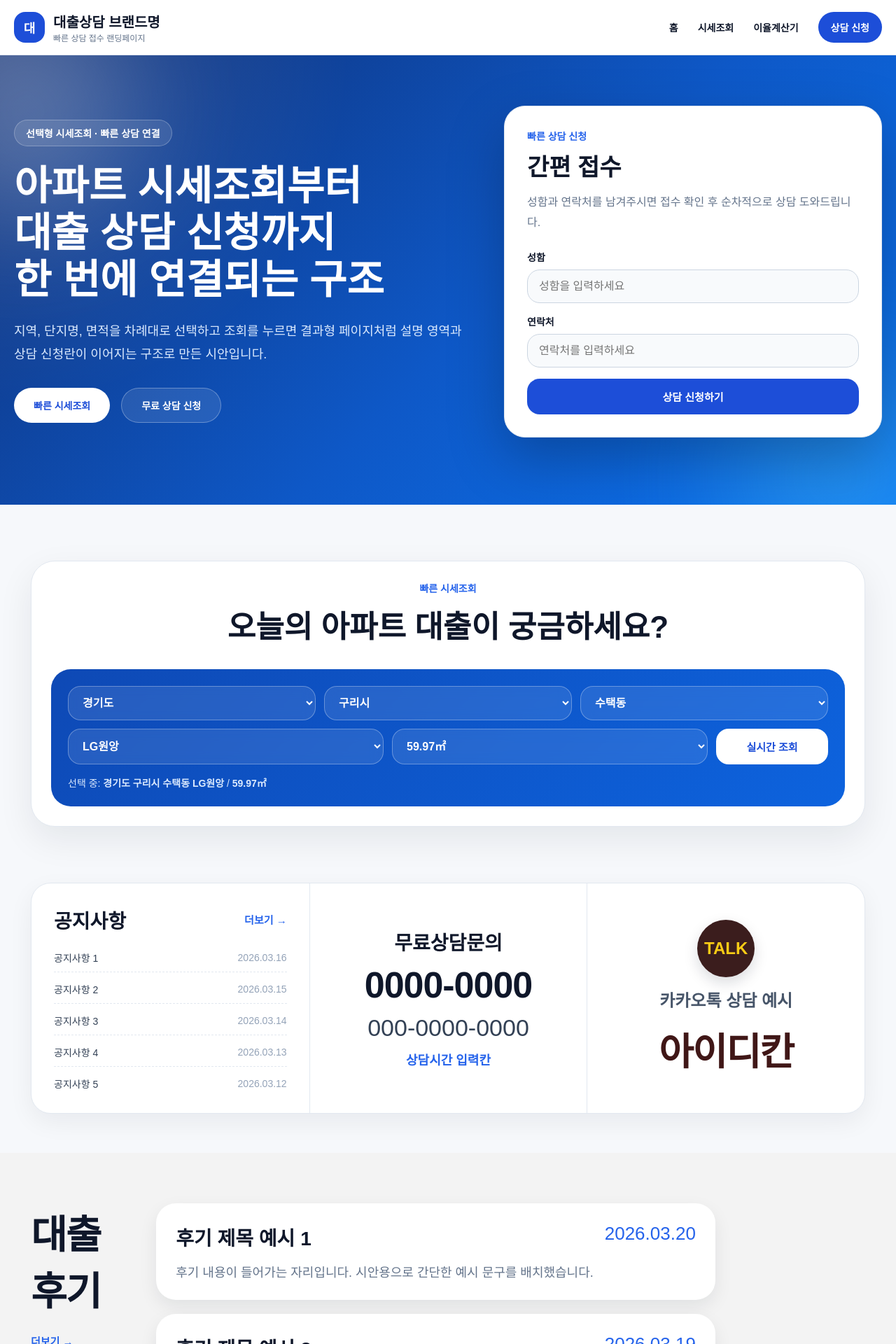
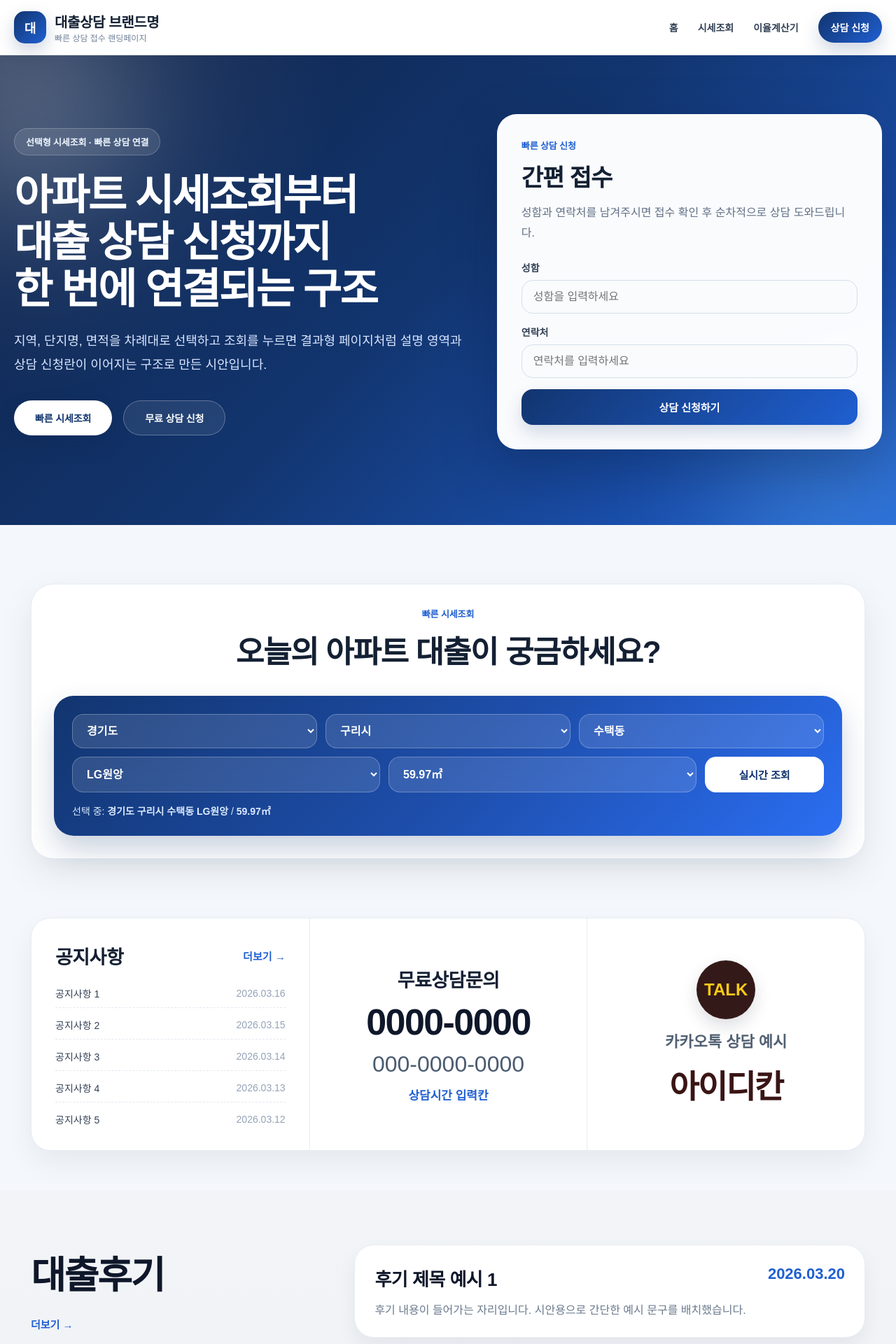
Before and after one commit to dkdlfzm-lgtm/loan-landing, a Next.js app: page / in a window 1280 px wide. Shown: the top 1920 px of the page at 70% size. Built offline with nearby package versions, Linux system fonts and the light colour scheme.

Commit message:
Update globals.css

```diff
--- a/app/globals.css
+++ b/app/globals.css
@@ -9,8 +9,8 @@ html {
 body {
   margin: 0;
   font-family: Arial, "Noto Sans KR", sans-serif;
-  background: #f6f8fb;
-  color: #0f172a;
+  background: #f4f7fb;
+  color: #142033;
 }
 
 a {
@@ -29,11 +29,21 @@ input,
 select,
 textarea {
   width: 100%;
-  border: 1px solid #cbd5e1;
-  border-radius: 18px;
+  border: 1px solid #d6dfeb;
+  border-radius: 16px;
   padding: 14px 16px;
-  background: #f8fafc;
+  background: #f9fbfd;
   outline: none;
+  color: #142033;
+  transition: border-color 0.2s ease, background 0.2s ease, box-shadow 0.2s ease;
+}
+
+input:focus,
+select:focus,
+textarea:focus {
+  border-color: #1e4fae;
+  background: #ffffff;
+  box-shadow: 0 0 0 4px rgba(30, 79, 174, 0.08);
 }
 
 textarea {
@@ -55,9 +65,9 @@ textarea {
   position: sticky;
   top: 0;
   z-index: 50;
-  background: rgba(255, 255, 255, 0.95);
-  backdrop-filter: blur(10px);
-  border-bottom: 1px solid #e2e8f0;
+  background: rgba(255, 255, 255, 0.94);
+  backdrop-filter: blur(12px);
+  border-bottom: 1px solid rgba(20, 32, 51, 0.08);
 }
 
 .header-inner {
@@ -74,26 +84,28 @@ textarea {
 }
 
 .brand-icon {
-  width: 44px;
-  height: 44px;
-  border-radius: 16px;
-  background: #1d4ed8;
+  width: 46px;
+  height: 46px;
+  border-radius: 15px;
+  background: linear-gradient(135deg, #12356f 0%, #1f5fd1 100%);
   color: white;
   font-size: 18px;
   font-weight: 900;
   display: flex;
   align-items: center;
   justify-content: center;
+  box-shadow: 0 10px 24px rgba(18, 53, 111, 0.22);
 }
 
 .brand-title {
   font-size: 20px;
   font-weight: 900;
+  letter-spacing: -0.02em;
 }
 
 .brand-sub {
   font-size: 12px;
-  color: #64748b;
+  color: #708198;
 }
 
 .nav {
@@ -102,18 +114,24 @@ textarea {
   gap: 28px;
   font-size: 14px;
   font-weight: 700;
+  color: #334155;
+}
+
+.nav a:hover {
+  color: #1e4fae;
 }
 
 .nav-btn {
   display: inline-flex;
   align-items: center;
   justify-content: center;
-  background: #1d4ed8;
+  background: linear-gradient(135deg, #12356f 0%, #1f5fd1 100%);
   color: white;
   padding: 12px 18px;
   border-radius: 999px;
   font-size: 14px;
   font-weight: 900;
+  box-shadow: 0 12px 26px rgba(18, 53, 111, 0.2);
 }
 
 .hero {
@@ -121,129 +139,129 @@ textarea {
   overflow: hidden;
   color: white;
   background:
-    radial-gradient(circle at top left, rgba(255,255,255,0.14), transparent 35%),
-    linear-gradient(135deg, #0f2f75 0%, #0e58c7 55%, #0b74f0 100%);
+    radial-gradient(circle at top left, rgba(255,255,255,0.12), transparent 34%),
+    linear-gradient(135deg, #0f2347 0%, #12356f 48%, #1f5fd1 100%);
 }
 
 .hero-glow {
   position: absolute;
   border-radius: 999px;
   filter: blur(90px);
-  opacity: 0.25;
+  opacity: 0.22;
 }
 
 .hero-glow-1 {
   width: 280px;
   height: 280px;
-  left: -100px;
+  left: -90px;
   top: -60px;
   background: white;
 }
 
 .hero-glow-2 {
-  width: 320px;
-  height: 320px;
-  right: -80px;
+  width: 340px;
+  height: 340px;
+  right: -90px;
   bottom: -120px;
-  background: #67e8f9;
+  background: #7dd3fc;
 }
 
 .hero-grid {
   position: relative;
   display: grid;
-  grid-template-columns: 1.1fr 0.9fr;
-  gap: 40px;
+  grid-template-columns: 1.08fr 0.92fr;
+  gap: 44px;
   align-items: center;
-  padding: 72px 0 96px;
+  padding: 84px 0 108px;
 }
 
 .hero-pill,
 .section-mini {
-  display: inline-block;
-  font-size: 14px;
+  display: inline-flex;
+  align-items: center;
+  font-size: 13px;
   font-weight: 800;
+  letter-spacing: -0.01em;
 }
 
 .hero-pill {
-  color: white;
-  border: 1px solid rgba(255,255,255,0.25);
+  color: #eff6ff;
+  border: 1px solid rgba(255,255,255,0.2);
   background: rgba(255,255,255,0.1);
-  padding: 8px 16px;
+  padding: 9px 16px;
   border-radius: 999px;
+  backdrop-filter: blur(8px);
 }
 
 .section-mini {
-  color: #2563eb;
+  color: #1f5fd1;
 }
 
 .hero-title {
   margin: 24px 0 0;
-  font-size: 58px;
-  line-height: 1.15;
+  font-size: 60px;
+  line-height: 1.12;
   font-weight: 900;
+  letter-spacing: -0.04em;
 }
 
 .hero-text {
   margin-top: 24px;
-  max-width: 740px;
-  color: #dbeafe;
+  max-width: 720px;
+  color: #d9e6ff;
   font-size: 18px;
-  line-height: 1.8;
+  line-height: 1.85;
 }
 
 .hero-actions {
   display: flex;
   flex-wrap: wrap;
   gap: 16px;
-  margin-top: 32px;
+  margin-top: 34px;
 }
 
 .btn {
   display: inline-flex;
   align-items: center;
   justify-content: center;
-  padding: 14px 28px;
+  padding: 14px 30px;
   border-radius: 999px;
   font-size: 14px;
   font-weight: 900;
+  letter-spacing: -0.01em;
 }
 
 .btn-white {
   background: white;
-  color: #1d4ed8;
+  color: #12356f;
+  box-shadow: 0 14px 28px rgba(15, 35, 71, 0.18);
 }
 
 .btn-outline {
   color: white;
-  border: 1px solid rgba(255,255,255,0.3);
-  background: rgba(255,255,255,0.1);
-}
-
-.hero-card,
-.white-panel,
-.result-left,
-.side-card,
-.faq-item {
-  background: white;
-  border: 1px solid #e2e8f0;
+  border: 1px solid rgba(255,255,255,0.28);
+  background: rgba(255,255,255,0.08);
 }
 
 .hero-card {
-  color: #0f172a;
-  border-radius: 30px;
-  padding: 32px;
-  box-shadow: 0 30px 80px rgba(0,0,0,0.25);
+  color: #142033;
+  border-radius: 28px;
+  padding: 34px;
+  background: rgba(255,255,255,0.98);
+  border: 1px solid rgba(255,255,255,0.35);
+  box-shadow: 0 30px 80px rgba(4, 16, 38, 0.28);
 }
 
 .card-title {
-  margin: 8px 0 0;
+  margin: 10px 0 0;
   font-size: 34px;
   font-weight: 900;
+  letter-spacing: -0.03em;
 }
 
 .card-desc {
   margin-top: 14px;
-  color: #64748b;
+  color: #607086;
   line-height: 1.8;
 }
 
@@ -258,6 +276,7 @@ textarea {
   margin-bottom: 8px;
   font-size: 14px;
   font-weight: 700;
+  color: #334155;
 }
 
 .primary-btn,
@@ -267,13 +286,24 @@ textarea {
   align-items: center;
   justify-content: center;
   border: 0;
-  background: #1d4ed8;
+  background: linear-gradient(135deg, #12356f 0%, #1f5fd1 100%);
   color: white;
-  border-radius: 18px;
+  border-radius: 16px;
   padding: 15px 18px;
   font-size: 15px;
   font-weight: 900;
   cursor: pointer;
+  box-shadow: 0 12px 24px rgba(18, 53, 111, 0.16);
+  transition: transform 0.15s ease, box-shadow 0.2s ease;
+}
+
+.primary-btn:hover,
+.search-btn:hover,
+.primary-link-btn:hover,
+.nav-btn:hover,
+.white-pill-btn:hover,
+.btn:hover {
+  transform: translateY(-1px);
 }
 
 .primary-link-btn {
@@ -282,13 +312,15 @@ textarea {
 }
 
 .section {
-  padding: 80px 0;
+  padding: 84px 0;
 }
 
 .white-panel {
-  border-radius: 34px;
-  padding: 28px;
-  box-shadow: 0 18px 50px rgba(15,23,42,0.08);
+  border-radius: 32px;
+  padding: 32px;
+  background: white;
+  border: 1px solid #e6edf5;
+  box-shadow: 0 20px 50px rgba(15, 23, 42, 0.08);
 }
 
 .section-center {
@@ -299,14 +331,16 @@ textarea {
   margin: 10px 0 0;
   font-size: 44px;
   font-weight: 900;
+  letter-spacing: -0.03em;
 }
 
 .quick-search-box {
-  margin-top: 32px;
+  margin-top: 34px;
   border-radius: 28px;
-  background: linear-gradient(135deg, #0e49b5 0%, #0d63de 100%);
-  padding: 24px;
+  background: linear-gradient(135deg, #12356f 0%, #1e4fae 55%, #2b6ef2 100%);
+  padding: 26px;
   color: white;
+  box-shadow: 0 20px 40px rgba(18, 53, 111, 0.22);
 }
 
 .select-grid {
@@ -320,24 +354,25 @@ textarea {
 
 .select-grid-main {
   margin-top: 12px;
-  grid-template-columns: 1fr 1fr 160px;
+  grid-template-columns: 1fr 1fr 170px;
 }
 
 .quick-search-box select {
-  border: 1px solid rgba(255,255,255,0.3);
-  background: rgba(255,255,255,0.1);
+  border: 1px solid rgba(255,255,255,0.26);
+  background: rgba(255,255,255,0.12);
   color: white;
   font-weight: 800;
-  backdrop-filter: blur(8px);
+  backdrop-filter: blur(10px);
 }
 
 .quick-search-box option {
-  color: #0f172a;
+  color: #142033;
 }
 
 .search-btn {
   background: white;
-  color: #1d4ed8;
+  color: #12356f;
+  box-shadow: none;
 }
 
 .selected-text {
@@ -356,18 +391,18 @@ textarea {
   gap: 0;
   overflow: hidden;
   border-radius: 28px;
-  border: 1px solid #e2e8f0;
+  border: 1px solid #e6edf5;
   background: white;
-  box-shadow: 0 12px 35px rgba(15, 23, 42, 0.06);
+  box-shadow: 0 18px 40px rgba(15, 23, 42, 0.06);
 }
 
 .home-info-box {
-  padding: 32px;
-  min-height: 260px;
+  padding: 34px;
+  min-height: 270px;
 }
 
 .home-info-box + .home-info-box {
-  border-left: 1px solid #e2e8f0;
+  border-left: 1px solid #e6edf5;
 }
 
 .home-info-head {
@@ -380,13 +415,14 @@ textarea {
 .home-info-head h3,
 .center-box h3 {
   margin: 0;
-  font-size: 28px;
+  font-size: 27px;
   font-weight: 900;
+  letter-spacing: -0.02em;
 }
 
 .home-info-head a,
 .review-more {
-  color: #2563eb;
+  color: #1f5fd1;
   font-size: 15px;
   font-weight: 800;
 }
@@ -413,6 +449,12 @@ textarea {
   padding-bottom: 0;
 }
 
+.notice-row span:first-child {
+  white-space: nowrap;
+  overflow: hidden;
+  text-overflow: ellipsis;
+}
+
 .notice-row span:last-child {
   color: #94a3b8;
   flex-shrink: 0;
@@ -431,19 +473,19 @@ textarea {
   font-size: 52px;
   font-weight: 900;
   color: #0f172a;
-  letter-spacing: -0.02em;
+  letter-spacing: -0.03em;
 }
 
 .phone-sub {
-  font-size: 34px;
+  font-size: 32px;
   font-weight: 500;
-  color: #334155;
+  color: #4b5b70;
 }
 
 .phone-desc {
-  font-size: 18px;
+  font-size: 17px;
   font-weight: 800;
-  color: #2563eb;
+  color: #1f5fd1;
 }
 
 .kakao-box {
@@ -456,41 +498,41 @@ textarea {
 }
 
 .talk-circle {
-  width: 82px;
-  height: 82px;
+  width: 84px;
+  height: 84px;
   border-radius: 999px;
-  background: #3b1d1d;
+  background: #341919;
   color: #facc15;
   display: flex;
   align-items: center;
   justify-content: center;
   font-size: 24px;
   font-weight: 900;
-  box-shadow: 0 8px 20px rgba(15, 23, 42, 0.15);
+  box-shadow: 0 10px 24px rgba(15, 23, 42, 0.14);
 }
 
 .kakao-title {
-  font-size: 24px;
+  font-size: 22px;
   font-weight: 800;
-  color: #475569;
+  color: #526173;
 }
 
 .kakao-id {
-  font-size: 54px;
+  font-size: 46px;
   font-weight: 900;
-  color: #401717;
-  letter-spacing: -0.03em;
+  color: #3a1515;
+  letter-spacing: -0.04em;
 }
 
 .review-section {
-  background: #f3f3f3;
-  padding: 72px 0 88px;
+  background: linear-gradient(180deg, #f2f4f7 0%, #eef2f7 100%);
+  padding: 78px 0 92px;
 }
 
 .review-grid {
   display: grid;
-  grid-template-columns: 0.38fr 0.62fr;
-  gap: 48px;
+  grid-template-columns: 0.36fr 0.64fr;
+  gap: 52px;
 }
 
 .review-left {
@@ -500,10 +542,10 @@ textarea {
 }
 
 .review-title {
-  font-size: 56px;
+  font-size: 54px;
   font-weight: 900;
   color: #0f172a;
-  letter-spacing: -0.03em;
+  letter-spacing: -0.04em;
 }
 
 .review-list {
@@ -515,7 +557,8 @@ textarea {
   border-radius: 28px;
   background: white;
   padding: 28px;
-  box-shadow: 0 10px 26px rgba(15, 23, 42, 0.08);
+  border: 1px solid #e7edf4;
+  box-shadow: 0 14px 28px rgba(15, 23, 42, 0.06);
 }
 
 .review-card-top {
@@ -530,18 +573,19 @@ textarea {
 }
 
 .review-card-title {
-  font-size: 28px;
-  font-weight: 800;
+  font-size: 26px;
+  font-weight: 900;
   color: #0f172a;
   white-space: nowrap;
   overflow: hidden;
   text-overflow: ellipsis;
+  letter-spacing: -0.02em;
 }
 
 .review-card-desc {
-  margin-top: 16px;
-  font-size: 18px;
-  color: #64748b;
+  margin-top: 14px;
+  font-size: 16px;
+  color: #6b7a8d;
   white-space: nowrap;
   overflow: hidden;
   text-overflow: ellipsis;
@@ -549,14 +593,14 @@ textarea {
 
 .review-card-date {
   flex-shrink: 0;
-  font-size: 26px;
-  font-weight: 500;
-  color: #2563eb;
+  font-size: 22px;
+  font-weight: 700;
+  color: #1f5fd1;
 }
 
 .result-page-section {
-  background: #eef4fb;
-  padding: 40px 0 80px;
+  background: linear-gradient(180deg, #eef4fb 0%, #f4f7fb 100%);
+  padding: 42px 0 84px;
 }
 
 .result-page-topbar {
@@ -572,7 +616,7 @@ textarea {
   font-size: 14px;
   font-weight: 900;
   cursor: pointer;
-  box-shadow: 0 6px 20px rgba(15, 23, 42, 0.08);
+  box-shadow: 0 8px 22px rgba(15, 23, 42, 0.08);
 }
 
 .result-page-hero {
@@ -580,11 +624,11 @@ textarea {
   align-items: center;
   justify-content: space-between;
   gap: 20px;
-  padding: 28px 30px;
+  padding: 30px 32px;
   border-radius: 30px;
-  background: linear-gradient(135deg, #0e49b5 0%, #0d63de 100%);
+  background: linear-gradient(135deg, #12356f 0%, #1e4fae 55%, #2b6ef2 100%);
   color: white;
-  box-shadow: 0 18px 50px rgba(13, 99, 222, 0.24);
+  box-shadow: 0 22px 44px rgba(18, 53, 111, 0.22);
 }
 
 .light-mini {
@@ -595,6 +639,7 @@ textarea {
   margin: 10px 0 0;
   font-size: 42px;
   font-weight: 900;
+  letter-spacing: -0.03em;
 }
 
 .result-page-sub {
@@ -608,18 +653,19 @@ textarea {
   align-items: center;
   justify-content: center;
   background: white;
-  color: #1d4ed8;
+  color: #12356f;
   border-radius: 999px;
   padding: 14px 20px;
   font-size: 14px;
   font-weight: 900;
+  box-shadow: 0 12px 24px rgba(15, 35, 71, 0.14);
 }
 
 .result-page-grid {
   display: grid;
   grid-template-columns: 1.08fr 0.92fr;
   gap: 28px;
-  margin-top: 24px;
+  margin-top: 26px;
 }
 
 .result-main-card {
@@ -641,13 +687,14 @@ textarea {
 .info-card {
   background: white;
   border-radius: 22px;
-  padding: 18px;
-  box-shadow: 0 6px 18px rgba(15,23,42,0.05);
+  padding: 20px;
+  border: 1px solid #e7edf4;
+  box-shadow: 0 10px 24px rgba(15, 23, 42, 0.05);
 }
 
 .info-label {
   font-size: 12px;
-  color: #64748b;
+  color: #6b7a8d;
 }
 
 .info-value {
@@ -655,19 +702,24 @@ textarea {
   font-size: 24px;
   font-weight: 900;
   line-height: 1.3;
+  letter-spacing: -0.02em;
 }
 
 .info-sub {
   margin-top: 6px;
   font-size: 12px;
-  color: #64748b;
+  color: #6b7a8d;
 }
 
-.condition-card {
+.condition-card,
+.desc-card,
+.side-card,
+.faq-item {
   background: white;
   border-radius: 26px;
   padding: 24px;
-  box-shadow: 0 6px 18px rgba(15, 23, 42, 0.05);
+  border: 1px solid #e7edf4;
+  box-shadow: 0 10px 24px rgba(15, 23, 42, 0.05);
 }
 
 .condition-list {
@@ -682,7 +734,7 @@ textarea {
   justify-content: space-between;
   gap: 16px;
   border: 1px solid #e2e8f0;
-  border-radius: 20px;
+  border-radius: 18px;
   padding: 16px 18px;
   background: #f8fafc;
 }
@@ -730,17 +782,11 @@ textarea {
   color: #7e22ce;
 }
 
-.desc-card {
-  background: white;
-  border-radius: 26px;
-  padding: 24px;
-  box-shadow: 0 6px 18px rgba(15,23,42,0.05);
-}
-
 .desc-title {
   margin: 10px 0 0;
   font-size: 30px;
   font-weight: 900;
+  letter-spacing: -0.02em;
 }
 
 .desc-text {
@@ -768,14 +814,6 @@ textarea {
   font-weight: 800;
 }
 
-.side-card {
-  border-radius: 30px;
-  padding: 28px;
-  box-shadow: 0 8px 28px rgba(15,23,42,0.06);
-  background: white;
-  border: 1px solid #e2e8f0;
-}
-
 .two-col {
   display: grid;
   grid-template-columns: 1fr 1fr;
@@ -786,9 +824,9 @@ textarea {
 .calc-box {
   margin-top: 20px;
   border-radius: 22px;
-  background: #0f172a;
+  background: linear-gradient(135deg, #0f172a 0%, #172554 100%);
   color: white;
-  padding: 20px;
+  padding: 22px;
 }
 
 .calc-label {
@@ -800,6 +838,7 @@ textarea {
   margin-top: 8px;
   font-size: 36px;
   font-weight: 900;
+  letter-spacing: -0.03em;
 }
 
 .calc-grid {
@@ -811,7 +850,7 @@ textarea {
 
 .calc-mini {
   border-radius: 14px;
-  background: rgba(255,255,255,0.05);
+  background: rgba(255,255,255,0.06);
   padding: 12px;
 }
 
@@ -826,7 +865,7 @@ textarea {
 }
 
 .faq-section {
-  background: #f6f8fb;
+  background: #f4f7fb;
 }
 
 .faq-wrap {
@@ -839,17 +878,12 @@ textarea {
   gap: 16px;
 }
 
-.faq-item {
-  border-radius: 26px;
-  padding: 24px;
-  box-shadow: 0 10px 25px rgba(15,23,42,0.05);
-}
-
 .faq-item summary {
   cursor: pointer;
   list-style: none;
   font-size: 20px;
   font-weight: 900;
+  letter-spacing: -0.02em;
 }
 
 .faq-item p {
@@ -859,16 +893,16 @@ textarea {
 }
 
 .legal-section {
-  background: #4b4b4b;
-  color: #d8d0c4;
-  padding: 56px 0 64px;
+  background: #414141;
+  color: #ddd5ca;
+  padding: 58px 0 66px;
 }
 
 .legal-lines {
   display: grid;
   gap: 12px;
-  font-size: 22px;
-  line-height: 1.8;
+  font-size: 21px;
+  line-height: 1.85;
 }
 
 .legal-meta {
@@ -876,13 +910,13 @@ textarea {
   flex-wrap: wrap;
   gap: 14px 40px;
   margin-top: 36px;
-  font-size: 18px;
+  font-size: 17px;
   font-weight: 500;
 }
 
 .legal-copy {
   margin-top: 36px;
-  font-size: 18px;
+  font-size: 17px;
 }
 
 @media (max-width: 1100px) {
@@ -890,8 +924,7 @@ textarea {
   .review-grid,
   .result-page-grid,
   .info-grid,
-  .home-info-grid,
-  .footer-grid {
+  .home-info-grid {
     grid-template-columns: 1fr;
   }
 
@@ -923,7 +956,7 @@ textarea {
 
   .home-info-box + .home-info-box {
     border-left: 0;
-    border-top: 1px solid #e2e8f0;
+    border-top: 1px solid #e6edf5;
   }
 }
 
@@ -933,15 +966,15 @@ textarea {
   }
 
   .hero-grid {
-    padding: 48px 0 64px;
+    padding: 52px 0 68px;
   }
 
   .hero-card,
   .white-panel,
+  .condition-card,
+  .desc-card,
   .side-card,
   .faq-item,
-  .condition-card,
-  .desc-card,
   .review-card,
   .home-info-box {
     padding: 20px;
```
